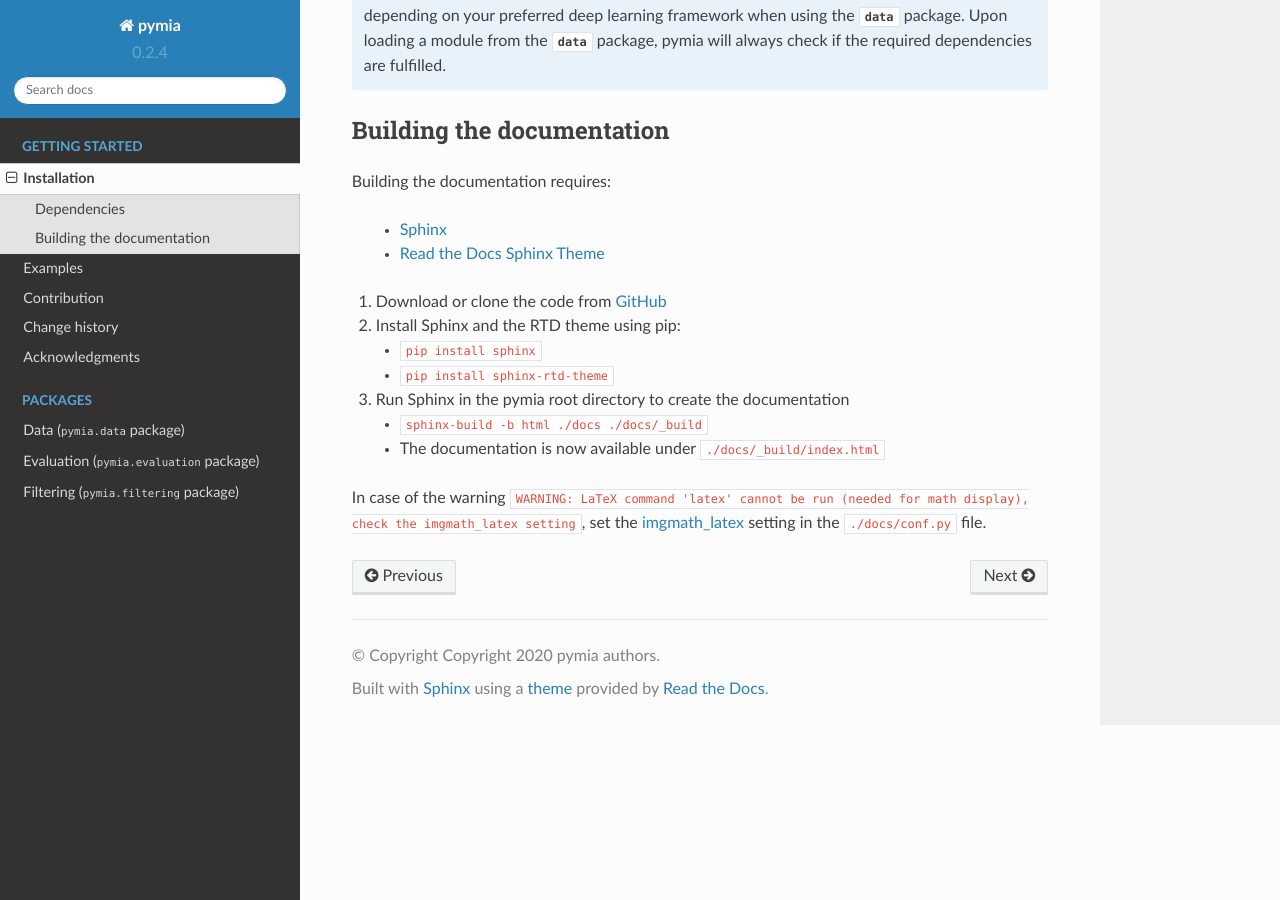
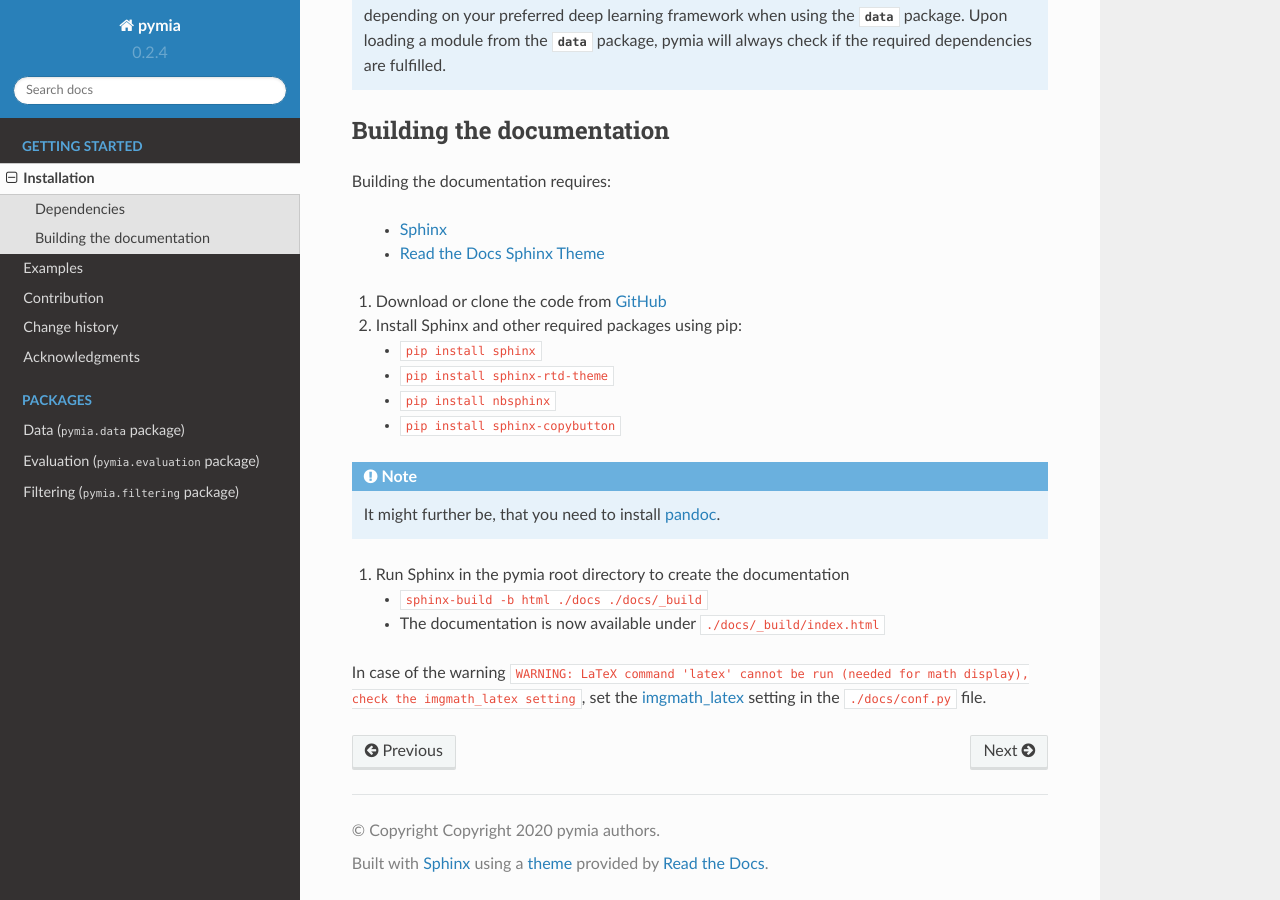
Before and after one commit to rundherum/pymia, a Sphinx documentation site: the page built from docs/installation.rst, in a window 1280 px wide and 900 px high, scrolled down 903 px. Built offline with Sphinx 7.4.7 and the Read the Docs theme 2.0.0, drawn with Linux system fonts in a browser that asks for light colours; formulas are drawn with MathJax 3; pages that are not in the unit, such as notebooks, are missing from menus.

Commit message:
docs(installation): add newest requirements for documentation

```diff
--- a/docs/installation.rst
+++ b/docs/installation.rst
@@ -52,10 +52,15 @@ Building the documentation requires:
 
 #. Download or clone the code from `GitHub <https://github.com/rundherum/pymia>`_
 
-#. Install Sphinx and the RTD theme using pip:
+#. Install Sphinx and other required packages using pip:
 
    - :bash:`pip install sphinx`
    - :bash:`pip install sphinx-rtd-theme`
+   - :bash:`pip install nbsphinx`
+   - :bash:`pip install sphinx-copybutton`
+
+.. note::
+   It might further be, that you need to install `pandoc <https://pandoc.org/>`_.
 
 #. Run Sphinx in the pymia root directory to create the documentation
 
```
